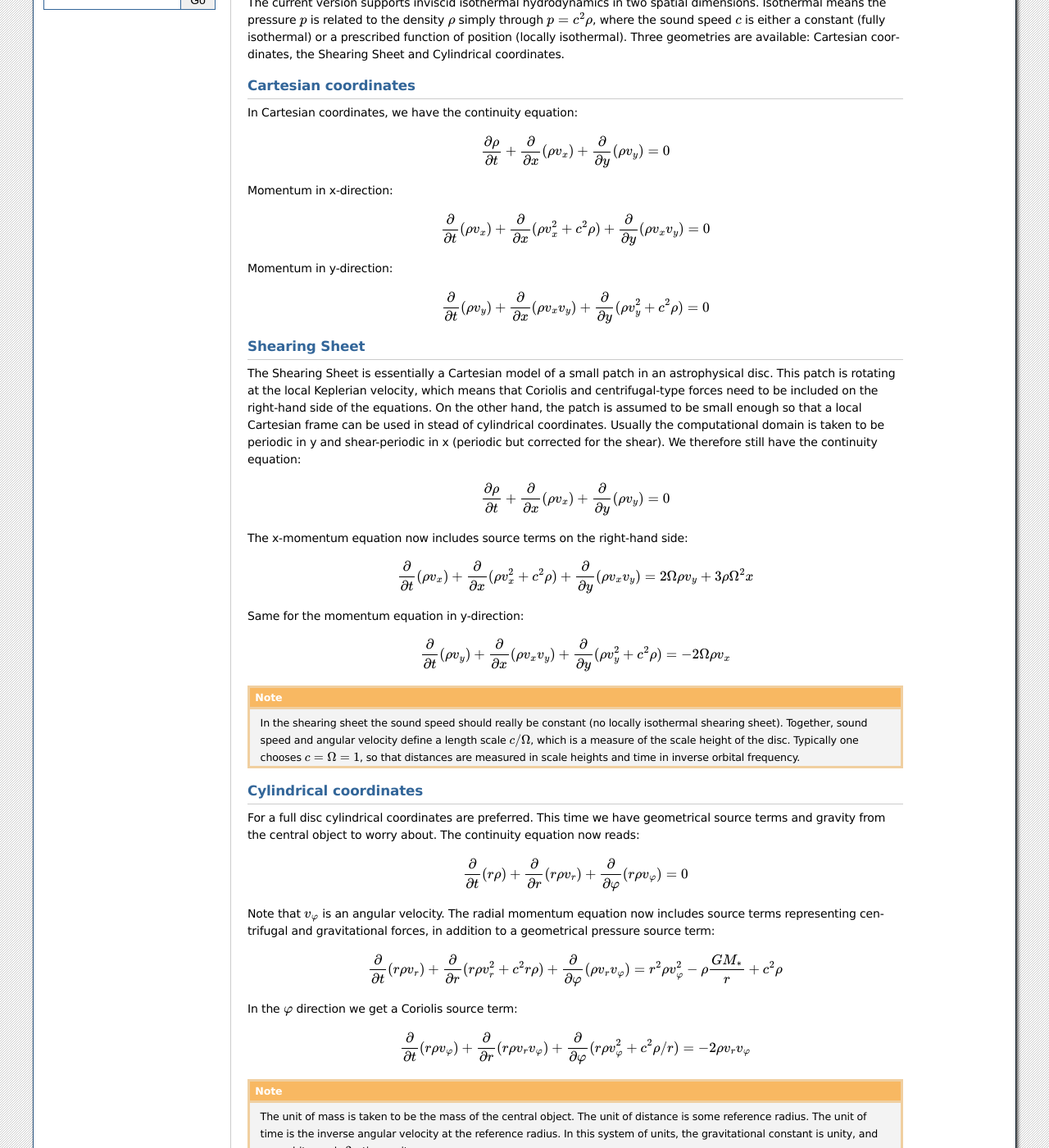
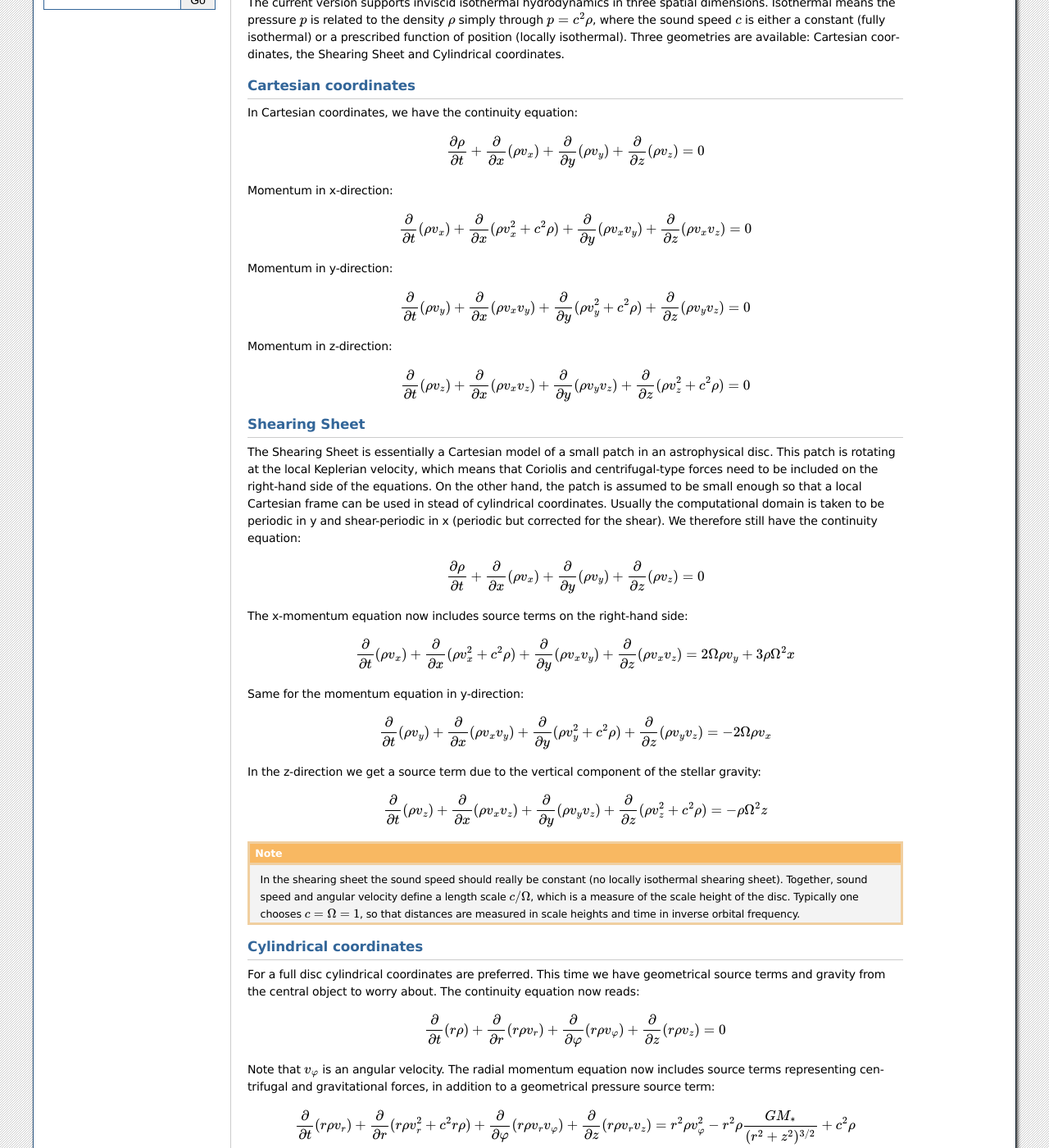
Before and after one commit to GL551/pyrodeo, a Sphinx documentation site: the page built from doc/index.rst, in a window 1280 px wide and 1400 px high, scrolled down 703 px. Shown: the whole window at 82% size. Built offline with Sphinx 7.4.7, drawn with Linux system fonts in a browser that asks for light colours; formulas are drawn with MathJax 3; some of the changed text lies outside the part shown.

Commit message:
Add 3D support

```diff
--- a/doc/index.rst
+++ b/doc/index.rst
@@ -47,7 +47,7 @@ interesting examples, see :ref:`Examples`.
 Equations solved
 -------------------------------------
 
-The current version supports inviscid isothermal hydrodynamics in two spatial
+The current version supports inviscid isothermal hydrodynamics in three spatial
 dimensions. Isothermal means the pressure :math:`p` is related to the
 density :math:`\rho` simply through :math:`p=c^2\rho`, where the sound
 speed :math:`c` is either a constant (fully isothermal) or a
@@ -63,21 +63,29 @@ In Cartesian coordinates, we have the continuity equation:
 .. math::
 
     \frac{\partial\rho}{\partial t} + \frac{\partial}{\partial x}(\rho
-    v_x) + \frac{\partial}{\partial y}(\rho v_y)=0
+    v_x) + \frac{\partial}{\partial y}(\rho v_y) + \frac{\partial}{\partial z}(\rho v_z)=0
 
 Momentum in x-direction:
 
 .. math::
 
     \frac{\partial}{\partial t}(\rho v_x) + \frac{\partial}{\partial x}(\rho
-    v_x^2 + c^2\rho) + \frac{\partial}{\partial y}(\rho v_x v_y)=0
+    v_x^2 + c^2\rho) + \frac{\partial}{\partial y}(\rho v_x v_y) + \frac{\partial}{\partial z}(\rho v_x v_z)=0
 
 Momentum in y-direction:
 
 .. math::
 
     \frac{\partial}{\partial t}(\rho v_y) + \frac{\partial}{\partial x}(\rho
-    v_x v_y) + \frac{\partial}{\partial y}(\rho v_y^2 + c^2\rho)=0
+    v_x v_y) + \frac{\partial}{\partial y}(\rho v_y^2 + c^2\rho) + \frac{\partial}{\partial z}(\rho
+    v_y v_z)=0
+
+Momentum in z-direction:
+
+.. math::
+
+    \frac{\partial}{\partial t}(\rho v_z) + \frac{\partial}{\partial x}(\rho
+    v_x v_z) + \frac{\partial}{\partial y}(\rho v_y v_z)+ \frac{\partial}{\partial z}(\rho v_z^2 + c^2\rho) =0
 
 Shearing Sheet
 ^^^^^^^^^^^^^^^^^^^^^^^^^^^^^^^^^^^^^
@@ -95,7 +103,7 @@ the continuity equation:
 .. math::
 
     \frac{\partial\rho}{\partial t} + \frac{\partial}{\partial x}(\rho
-    v_x) + \frac{\partial}{\partial y}(\rho v_y)=0
+    v_x) + \frac{\partial}{\partial y}(\rho v_y) + \frac{\partial}{\partial z}(\rho v_z)=0
 
 The x-momentum equation now includes source terms on the right-hand side:
 
@@ -103,7 +111,7 @@ The x-momentum equation now includes source terms on the right-hand side:
 
     \frac{\partial}{\partial t}(\rho v_x) + \frac{\partial}{\partial x}(\rho
     v_x^2 + c^2\rho) + \frac{\partial}{\partial y}(\rho v_x
-    v_y)=2\Omega\rho v_y + 3\rho\Omega^2 x
+    v_y) + \frac{\partial}{\partial z}(\rho v_x v_z)=2\Omega\rho v_y + 3\rho\Omega^2 x
 
 Same for the momentum equation in y-direction:
 
@@ -111,8 +119,17 @@ Same for the momentum equation in y-direction:
 
     \frac{\partial}{\partial t}(\rho v_y) + \frac{\partial}{\partial x}(\rho
     v_x v_y) + \frac{\partial}{\partial y}(\rho v_y^2 +
-    c^2\rho)=-2\Omega\rho v_x
+    c^2\rho) + \frac{\partial}{\partial z}(\rho
+    v_y v_z)=-2\Omega\rho v_x
 
+In the z-direction we get a source term due to the vertical component
+of the stellar gravity:
+
+.. math::
+
+    \frac{\partial}{\partial t}(\rho v_z) + \frac{\partial}{\partial x}(\rho
+    v_x v_z) + \frac{\partial}{\partial y}(\rho v_y v_z)+
+    \frac{\partial}{\partial z}(\rho v_z^2 + c^2\rho) =-\rho \Omega^2 z
 
 .. NOTE::
    In the shearing sheet the sound speed should really be constant (no
@@ -133,7 +150,7 @@ worry about. The continuity equation now reads:
 .. math::
 
     \frac{\partial}{\partial t}(r\rho) + \frac{\partial}{\partial r}(r\rho
-    v_r) + \frac{\partial}{\partial \varphi}(r\rho v_\varphi)=0
+    v_r) + \frac{\partial}{\partial \varphi}(r\rho v_\varphi) + \frac{\partial}{\partial z}(r\rho v_z)=0
 
 Note that :math:`v_\varphi` is an angular velocity. The radial
 momentum equation now includes source terms representing centrifugal
@@ -143,8 +160,8 @@ term:
 .. math::
 
     \frac{\partial}{\partial t}(r\rho v_r) + \frac{\partial}{\partial r}(r\rho
-    v_r^2 + c^2r\rho) + \frac{\partial}{\partial \varphi}(\rho v_r
-    v_\varphi)= r^2\rho v_\varphi^2 - \rho\frac{GM_*}{r} + c^2\rho
+    v_r^2 + c^2r\rho) + \frac{\partial}{\partial \varphi}(r\rho v_r
+    v_\varphi)+\frac{\partial}{\partial z}(r\rho v_r v_z)= r^2\rho v_\varphi^2 - r^2\rho\frac{GM_*}{(r^2+z^2)^{3/2}} + c^2\rho
 
 In the :math:`\varphi` direction we get a Coriolis source term:
 
@@ -152,7 +169,16 @@ In the :math:`\varphi` direction we get a Coriolis source term:
 
     \frac{\partial}{\partial t}(r\rho v_\varphi) + \frac{\partial}{\partial r}(r\rho
     v_r v_\varphi) + \frac{\partial}{\partial \varphi}(r\rho v_\varphi^2 +
-    c^2\rho/r)=-2\rho v_r v_\varphi
+    c^2\rho/r) +\frac{\partial}{\partial z}(r\rho v_\varphi v_z)=-2\rho v_r v_\varphi
+
+In the vertical direction we again have the vertical component of the
+stellar gravity:
+
+.. math::
+
+    \frac{\partial}{\partial t}(r\rho v_z) + \frac{\partial}{\partial r}(r\rho
+    v_r v_z) + \frac{\partial}{\partial \varphi}(r\rho v_\varphi v_z)+
+    \frac{\partial}{\partial z}(r\rho v_z^2 + c^2r\rho) = -r\rho z\frac{GM_*}{(r^2+z^2)^{3/2}}
 
 .. NOTE::
    The unit of mass is taken to be the mass of the central object. The
@@ -196,27 +222,33 @@ equations into the following form:
     \frac{\partial}{\partial t}(\bar\rho \bar v_y) +
     \frac{\partial}{\partial \bar x}(\bar\rho\bar v_x \bar v_y) =0
 
+.. math::
+
+    \frac{\partial}{\partial t}(\bar\rho \bar v_z) +
+    \frac{\partial}{\partial \bar x}(\bar\rho\bar v_x \bar v_z) =0
+
 For the Cartesian setup, we simply have
 
 .. math::
 
-   \bar\rho =\rho, \bar v_x = v_x, \bar v_y = v_y, \bar c = c, \bar x
-   = x, \bar y = y, S_x = 0
+   \bar\rho =\rho, \bar v_x = v_x, \bar v_y = v_y, \bar v_z = v_z, \bar c = c, \bar x
+   = x, \bar y = y, \bar z = z, S_x = 0
 
 For the shearing sheet, we need
 
 .. math::
 
-   \bar\rho =\rho, \bar v_x = v_x, \bar v_y = v_y - \Omega x/2, \bar c = c, \bar x
-   = x, \bar y = y, S_x = 2\Omega \rho (v_y +3\Omega x/2)
+   \bar\rho =\rho, \bar v_x = v_x, \bar v_y = v_y - \Omega x/2, \bar v_z = v_z, \bar c = c, \bar x
+   = x, \bar y = y, \bar z = z , S_x = 2\Omega \rho (v_y +3\Omega x/2)
 
 Finally, in cylindrical coordinates we need
 
 .. math::
 
-   \bar\rho =r\rho, \bar v_x = v_r, \bar v_y = r^2v_\varphi, \bar c = c, \bar x
-   = r, \bar y = \varphi, S_x = r^2\rho v_\varphi^2 -
-   \rho\frac{GM_*}{r} + c^2\rho
+   \bar\rho =r\rho, \bar v_x = v_r, \bar v_y = r^2v_\varphi, \bar v_z
+   = v_z, \bar c = c, \bar x
+   = r, \bar y = \varphi, \bar z = z , S_x = r^2\rho v_\varphi^2 -
+   \frac{r^2\rho GM_*}{(r^2+z^2)^{3/2}} + c^2\rho
 
 For the y-integration (neglecting x-derivatives) we can cast the
 equations in the form:
@@ -237,23 +269,66 @@ equations in the form:
     \frac{\partial}{\partial \bar y}(\bar\rho
     \bar v_y^2 + \bar c^2\bar \rho) = S_y
 
+.. math::
+
+    \frac{\partial}{\partial t}(\bar\rho \bar v_z) +
+    \frac{\partial}{\partial \bar y}(\bar\rho\bar v_y \bar v_z) =0
+
 For both the Cartesian setup and the shearing sheet, we simply have
 
 .. math::
 
-   \bar\rho =\rho, \bar v_x = v_x, \bar v_y = v_y, \bar c = c, \bar x
-   = x, \bar y = y, S_y = 0
+   \bar\rho =\rho, \bar v_x = v_x, \bar v_y = v_y, \bar v_z = v_z, \bar c = c, \bar x
+   = x, \bar y = y, \bar z = z, S_y = 0
 
 In cylindrical coordinates we need
 
 .. math::
 
-   \bar\rho =\rho, \bar v_x = v_r, \bar v_y = v_\varphi, \bar c = c/r, \bar x
-   = r, \bar y = \varphi, S_y = 0
+   \bar\rho =\rho, \bar v_x = v_r, \bar v_y = v_\varphi, \bar v_z =
+   v_z, \bar c = c/r, \bar x = r, \bar y = \varphi, \bar z = z, S_y = 0
 
-Note that the resulting equations are very symmetric in x and y: if we
+Finally, for the z integration we can cast the equations in the form:
+
+.. math::
+
+    \frac{\partial\bar\rho}{\partial t} + \frac{\partial}{\partial
+    \bar z}(\bar\rho\bar v_z) = 0
+
+.. math::
+
+    \frac{\partial}{\partial t}(\bar\rho \bar v_x) +
+    \frac{\partial}{\partial \bar y}(\bar\rho\bar v_x \bar v_z) =0
+
+.. math::
+
+    \frac{\partial}{\partial t}(\bar\rho \bar v_y) +
+    \frac{\partial}{\partial \bar z}(\bar\rho\bar v_y \bar v_z) =0
+
+.. math::
+
+    \frac{\partial}{\partial t}(\bar\rho \bar v_z) +
+    \frac{\partial}{\partial \bar z}(\bar\rho
+    \bar v_z^2 + \bar c^2\bar \rho) = S_z
+
+For both the Cartesian setup and the shearing sheet, we simply have
+
+.. math::
+
+   \bar\rho =\rho, \bar v_x = v_x, \bar v_y = v_y, \bar v_z = v_z, \bar c = c, \bar x
+   = x, \bar y = y, \bar z = z, S_z = -\rho\Omega^2 z
+
+In cylindrical coordinates we need
+
+.. math::
+
+   \bar\rho =\rho, \bar v_x = v_r, \bar v_y = v_\varphi, \bar v_z =
+   v_z, \bar c = c, \bar x = r, \bar y = \varphi, \bar z = z, S_z =-\rho z\frac{GM_*}{(r^2+z^2)^{3/2}}
+
+Note that the resulting equations are very symmetric in x, y and z: if we
 swap x and y in the y integration the equations have exactly the same
-form as for the x integration. Therefore, if we prepare all quantities
+form as for the x integration. Similar for the z integration when
+swapping z and x. Therefore, if we prepare all quantities
 appropriately, we only need a single hydrodynamic solver that is able
 to advance the system
 
```
Also changed, not shown: 7 other files.
